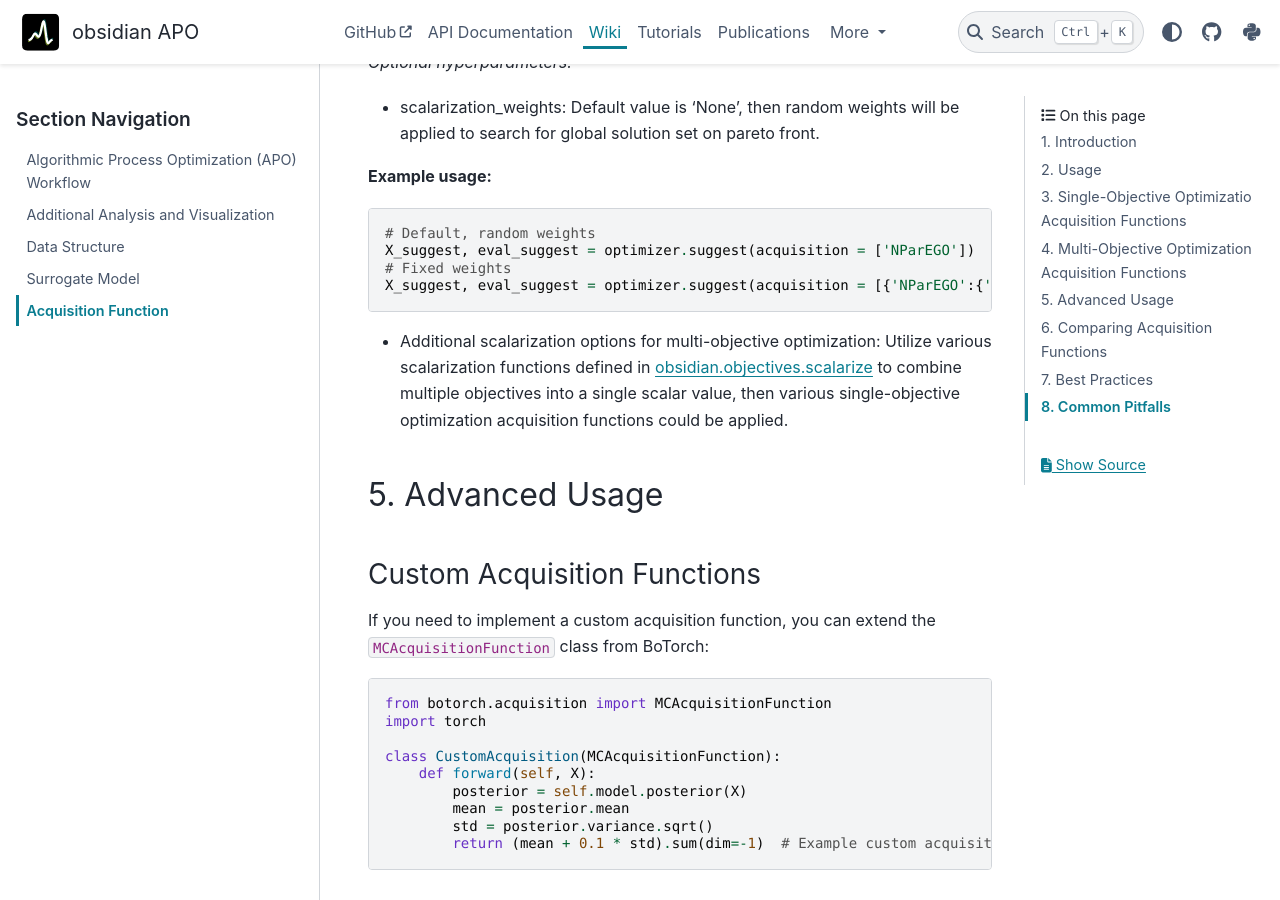
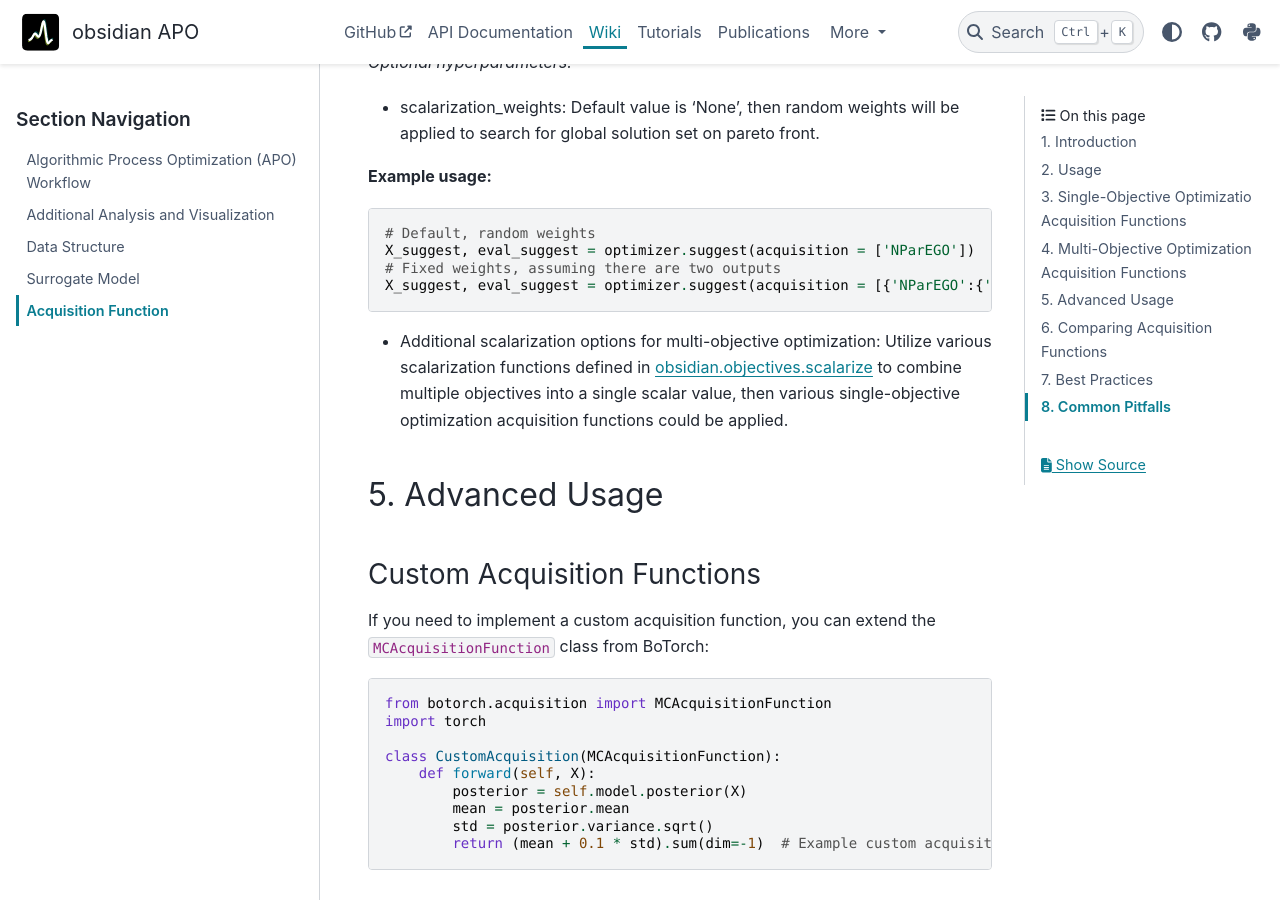
Before and after one commit to MSDLLCpapers/obsidian, a Sphinx documentation site: the page built from docs/wiki/5_AcquisitionFunction.md, in a window 1280 px wide and 900 px high, scrolled down 6654 px. Built offline with Sphinx 7.4.7 and the PyData theme 0.15.4, drawn with Linux system fonts in a browser that asks for light colours.

Commit message:
minor changes

````diff
--- a/docs/wiki/5_AcquisitionFunction.md
+++ b/docs/wiki/5_AcquisitionFunction.md
@@ -223,7 +223,7 @@
 ```python
 # Default, random weights
 X_suggest, eval_suggest = optimizer.suggest(acquisition = ['NParEGO'])
-# Fixed weights
+# Fixed weights, assuming there are two outputs
 X_suggest, eval_suggest = optimizer.suggest(acquisition = [{'NParEGO':{'scalarization_weights':[0.75, 0.25]}}])
 ```
 
@@ -274,4 +274,4 @@
 3. Using single-objective acquisition functions for multi-objective problems.
 4. Not accounting for constraints when selecting acquisition functions.
 
-This concludes the user guide for the `obsidian.acquisition` submodule. For more detailed information, please refer to the source code and docstrings in the individual files.
+This concludes the user guide for the [`obsidian.acquisition`](https://github.com/MSDLLCpapers/obsidian/tree/main/obsidian/acquisition) submodule. For more detailed information, please refer to the source code and docstrings in the individual files.
````
